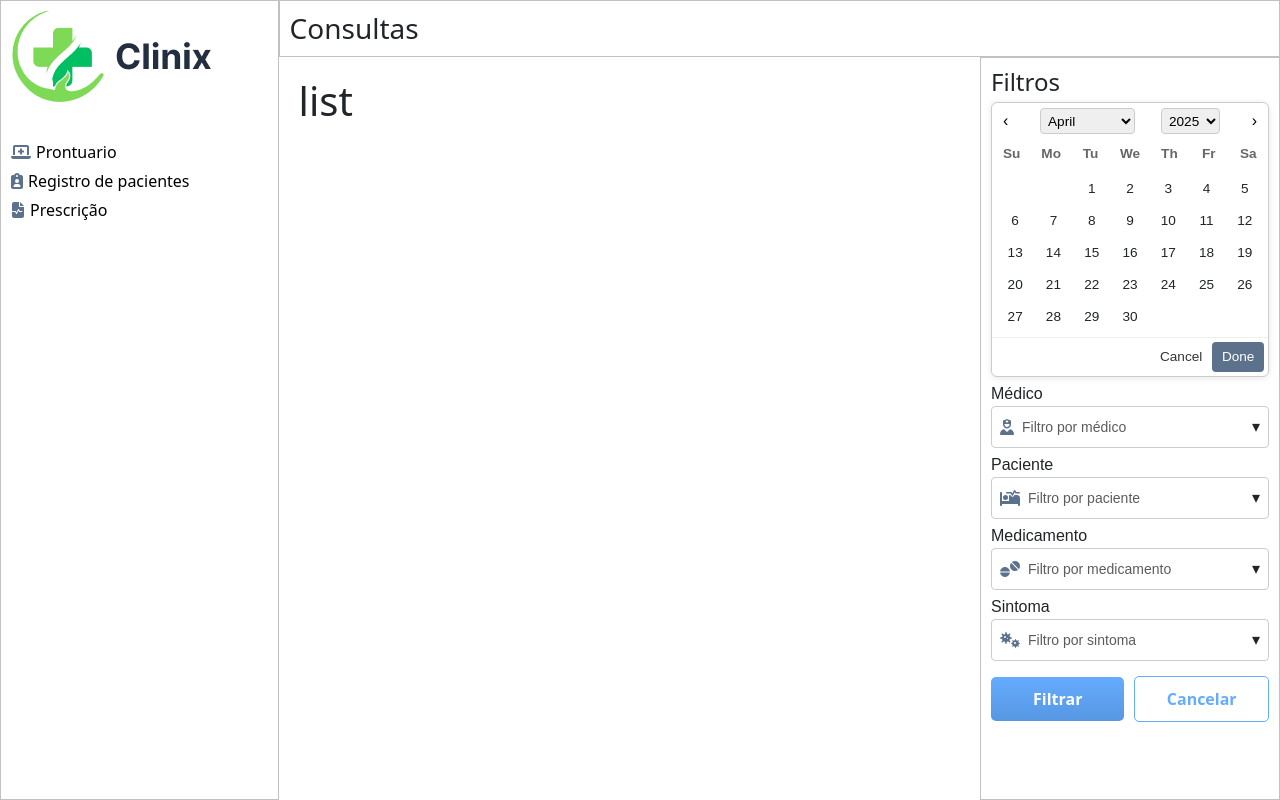
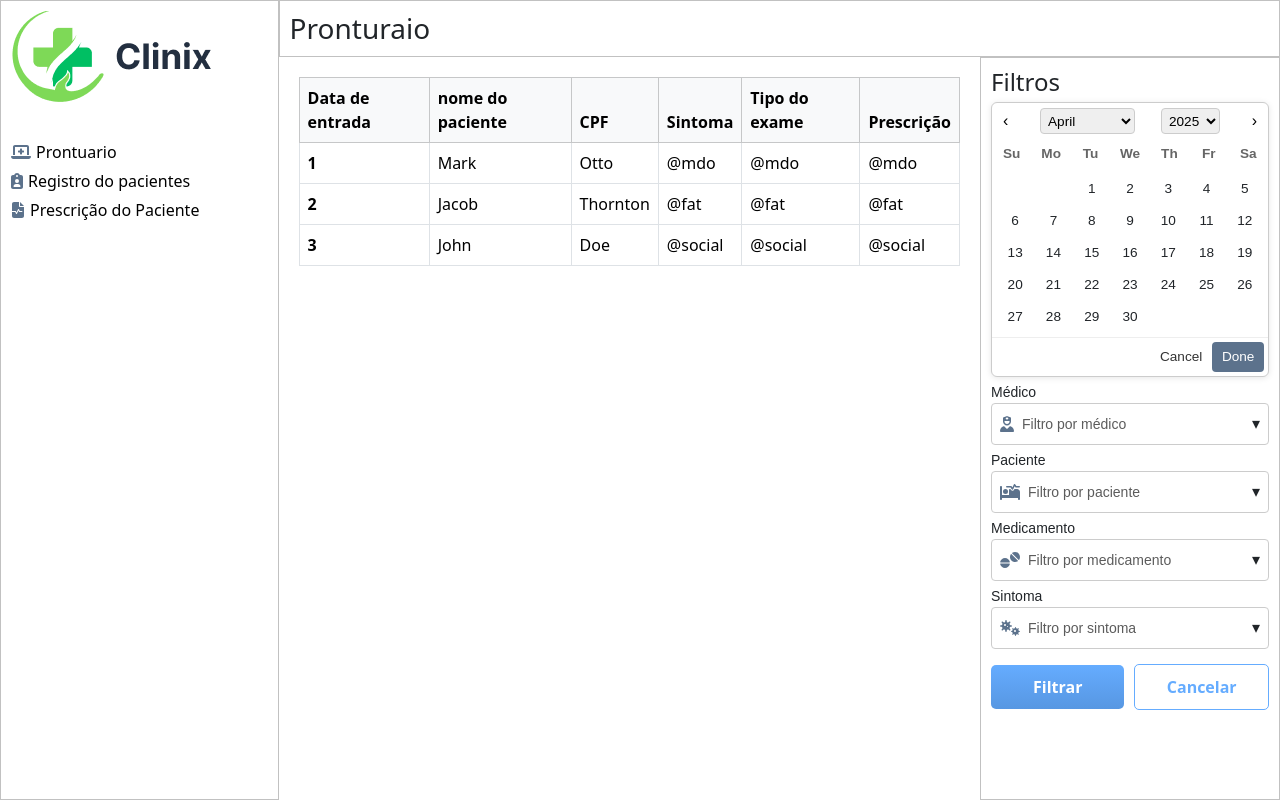
Before and after one commit to rageagainst10/Clinix, a React (Vite) app: page /filtro in a window 1280 px wide. Built offline with nearby package versions, Linux system fonts and the light colour scheme.

Commit message:
terminei o front agora so falta conectar com a api

```diff
--- a/package.json
+++ b/package.json
@@ -16,6 +16,7 @@
     "bootstrap": "^5.3.5",
     "bootstrap-icons": "^1.11.3",
     "react": "^19.0.0",
+    "react-bootstrap": "^2.10.9",
     "react-dom": "^19.0.0",
     "react-router-dom": "^7.5.1"
   },
--- a/src/components/SelectInput/styles.css
+++ b/src/components/SelectInput/styles.css
@@ -7,6 +7,7 @@
 .select-label {
   display: block;
   font-weight: 500;
+  font-size: 14px;
 }
 
 .select-input {
--- a/src/pages/Filter/Filter.css
+++ b/src/pages/Filter/Filter.css
@@ -122,3 +122,7 @@ header{
     padding: 10px;
     margin-left: 10px;
 }
+
+.button:hover .icon-color {
+    animation: fa-shake 1s;
+  }
--- a/src/pages/Filter/Filter.jsx
+++ b/src/pages/Filter/Filter.jsx
@@ -37,25 +37,62 @@ export default function Filter() {
       <nav className="container-navbar">
         <img className="logo_empresa" src={logo} alt="logo da empresa"/>
         <a href="/filtro" className="button">
-          <FontAwesomeIcon className="icon-color" icon={faLaptopMedical} shake/>
+          <FontAwesomeIcon className="icon-color" icon={faLaptopMedical}/>
           <span className="button-name">Prontuario</span>
         </a>
         <a href="/registro" className="button">
-          <FontAwesomeIcon className="icon-color" icon={faClipboardUser} shake />
-          <span className="button-name">Registro de pacientes</span>
+          <FontAwesomeIcon className="icon-color" icon={faClipboardUser} />
+          <span className="button-name">Registro do pacientes</span>
         </a>
         <a href="/prescricao" className="button">
-          <FontAwesomeIcon className="icon-color" icon={faFileWaveform} shake />
-          <span className="button-name">Prescrição</span>
+          <FontAwesomeIcon className="icon-color" icon={faFileWaveform} />
+          <span className="button-name">Prescrição do Paciente</span>
         </a>
       </nav>
       <main>
         <header>
-          <h3>Consultas</h3>
+          <h3>Pronturaio</h3>
         </header>
         <div className="container-list-search">
           <section className="container-list">
-            <h1>list</h1>
+            <table class="table table-bordered">
+            <thead class="table-light">
+              <tr>
+                <th scope="col">Data de entrada</th>
+                <th scope="col">nome do paciente</th>
+                <th scope="col">CPF</th>
+                <th scope="col">Sintoma</th>
+                <th scope="col">Tipo do exame</th>
+                <th scope="col">Prescrição</th>
+              </tr>
+            </thead>
+            <tbody>
+              <tr>
+                <th scope="row">1</th>
+                <td>Mark</td>
+                <td>Otto</td>
+                <td>@mdo</td>
+                <td>@mdo</td>
+                <td>@mdo</td>
+              </tr>
+              <tr>
+                <th scope="row">2</th>
+                <td>Jacob</td>
+                <td>Thornton</td>
+                <td>@fat</td>
+                <td>@fat</td>
+                <td>@fat</td>
+              </tr>
+              <tr>
+                <th scope="row">3</th>
+                <td>John</td>
+                <td>Doe</td>
+                <td>@social</td>
+                <td>@social</td>
+                <td>@social</td>
+              </tr>
+            </tbody>
+          </table>
           </section>
           <section className="container-search">
             <h4 className="title-search">Filtros</h4>
--- a/src/pages/Prescription/Prescription.css
+++ b/src/pages/Prescription/Prescription.css
@@ -48,6 +48,10 @@ header{
     padding: 10px;
 }
 
+.select-size{
+    width: 300px;
+}
+
 h1,h2,h3,h4,h5,h6, span{
     margin: 0;
     padding: 0;
@@ -63,6 +67,7 @@ h1,h2,h3,h4,h5,h6, span{
     padding: 20px;
     display: flex;
     width: 100%;
+    overflow: auto;
 }
 
 .text-fild{
@@ -71,3 +76,22 @@ h1,h2,h3,h4,h5,h6, span{
     border: 1px solid #B4B4B4;
     border-radius: 5px;
 }
+
+form{
+    display: flex;
+    flex-direction: row;
+    gap: 10px;
+}
+
+.button-save{
+    width: 200px;
+    height: 30px;
+    border: none;
+    border-radius: 5px;
+    background: linear-gradient(0deg, #5797E2 0%, #65ACFF 100%);
+    color: white;
+}
+
+.button:hover .icon-color {
+    animation: fa-shake 1s;
+}
--- a/src/pages/Prescription/Prescription.jsx
+++ b/src/pages/Prescription/Prescription.jsx
@@ -1,9 +1,12 @@
 import React from "react";
 import './Prescription.css';
+import { useState } from "react";
 // Importando o CSS do Bootstrap
 import 'bootstrap/dist/css/bootstrap.min.css';
 // Importando o JavaScript do Bootstrap
 import 'bootstrap/dist/js/bootstrap.bundle.min.js';
+// Omport Bootstrap form
+import Form from 'react-bootstrap/Form';
 // Importando o CSS dos ícones
 import 'bootstrap-icons/font/bootstrap-icons.css';
 /* Import imagens */
@@ -17,29 +20,40 @@ import { faFileWaveform } from "@fortawesome/free-solid-svg-icons";
 
 import CustomInput from "../../components/CustomInput/CustomInput";
 import SelectInput from "../../components/SelectInput/SelectInput";
+import DateSelector from "../../components/DateSelector/DateSelector";
+
+
+const options = [
+    { value: 'doc1', label: 'Dr. Silva' },
+    { value: 'doc2', label: 'Dra. Souza' },
+    // ...
+];
 
 
 function Prescription(){
+    const [option, setOption] = useState("1");
+    const [medicoId, setMedicoId] = useState("");
+
     return(
         <div className="page-filter">
             <nav className="container-navbar">
                 <img className="logo_empresa" src={logo} alt="logo da empresa"/>
                 <a href="/filtro" className="button">
-                    <FontAwesomeIcon className="icon-color" icon={faLaptopMedical} shake/>
+                    <FontAwesomeIcon className="icon-color" icon={faLaptopMedical}/>
                     <span className="button-name">Prontuario</span>
                 </a>
                 <a href="/registro" className="button">
-                    <FontAwesomeIcon className="icon-color" icon={faClipboardUser} shake />
-                    <span className="button-name">Registro de pacientes</span>
+                    <FontAwesomeIcon className="icon-color" icon={faClipboardUser}/>
+                    <span className="button-name">Registro do pacientes</span>
                 </a>
                 <a href="/prescricao" className="button">
-                    <FontAwesomeIcon className="icon-color" icon={faFileWaveform} shake />
-                    <span className="button-name">Prescrição</span>
+                    <FontAwesomeIcon className="icon-color" icon={faFileWaveform}/>
+                    <span className="button-name">Prescrição do Paciente</span>
                 </a>
             </nav>
             <main>
                 <header>
-                    <h3>Cadastro de Paciente</h3>
+                    <h3>Prescrição do Paciente</h3>
                 </header>
                 <section className="container-list">
                     <CustomInput
@@ -51,10 +65,28 @@ function Prescription(){
                         placeholder="Nome do paciente"
                         required={true}
                     />
+                    <div className="select-size">
                     <SelectInput
-
+                        label="Médico"
+                        icon={''}
+                        options={options}
+                        value={medicoId}
+                        onChange={setMedicoId}
+                        placeholder="Filtro por médico"
                     />
-                    <textarea className="text-fild" name="" id=""></textarea>
+                    </div>
+                    <textarea className="text-fild" placeholder="Receita médica" name="" id=""></textarea>
+                    <div className="select-size">
+                        <SelectInput
+                            label="Tipo do exame"
+                            icon={''}
+                            options={options}
+                            value={medicoId}
+                            onChange={setMedicoId}
+                            placeholder="Nome do exame"
+                        />
+                    </div>
+                    <button className="button-save">Salvar</button>
                 </section>
             </main>
         </div>
--- a/src/pages/Record/Record.css
+++ b/src/pages/Record/Record.css
@@ -75,3 +75,7 @@ h1,h2,h3,h4,h5,h6, span{
     background: linear-gradient(0deg, #5797E2 0%, #65ACFF 100%);
     color: white;
 }
+
+.button:hover .icon-color {
+    animation: fa-shake 1s;
+}
--- a/src/pages/Record/Record.jsx
+++ b/src/pages/Record/Record.jsx
@@ -26,21 +26,21 @@ function Record (){
             <nav className="container-navbar">
                 <img className="logo_empresa" src={logo} alt="logo da empresa"/>
                 <a href="/filtro" className="button">
-                    <FontAwesomeIcon className="icon-color" icon={faLaptopMedical} shake/>
+                    <FontAwesomeIcon className="icon-color" icon={faLaptopMedical}/>
                     <span className="button-name">Prontuario</span>
                 </a>
                 <a href="/registro" className="button">
-                    <FontAwesomeIcon className="icon-color" icon={faClipboardUser} shake />
-                    <span className="button-name">Registro de pacientes</span>
+                    <FontAwesomeIcon className="icon-color" icon={faClipboardUser}/>
+                    <span className="button-name">Cadastro do Paciente</span>
                 </a>
                 <a href="/prescricao" className="button">
-                    <FontAwesomeIcon className="icon-color" icon={faFileWaveform} shake />
-                    <span className="button-name">Prescrição</span>
+                    <FontAwesomeIcon className="icon-color" icon={faFileWaveform}/>
+                    <span className="button-name">Prescrição do Paciente</span>
                 </a>
             </nav>
             <main>
                 <header>
-                    <h3>Cadastro de Paciente</h3>
+                    <h3>Cadastro do Paciente</h3>
                 </header>
                 <section className="container-list">
                     <CustomInput
```
Also changed, not shown: 1 other file (tests, documents, lock files or other folders).
